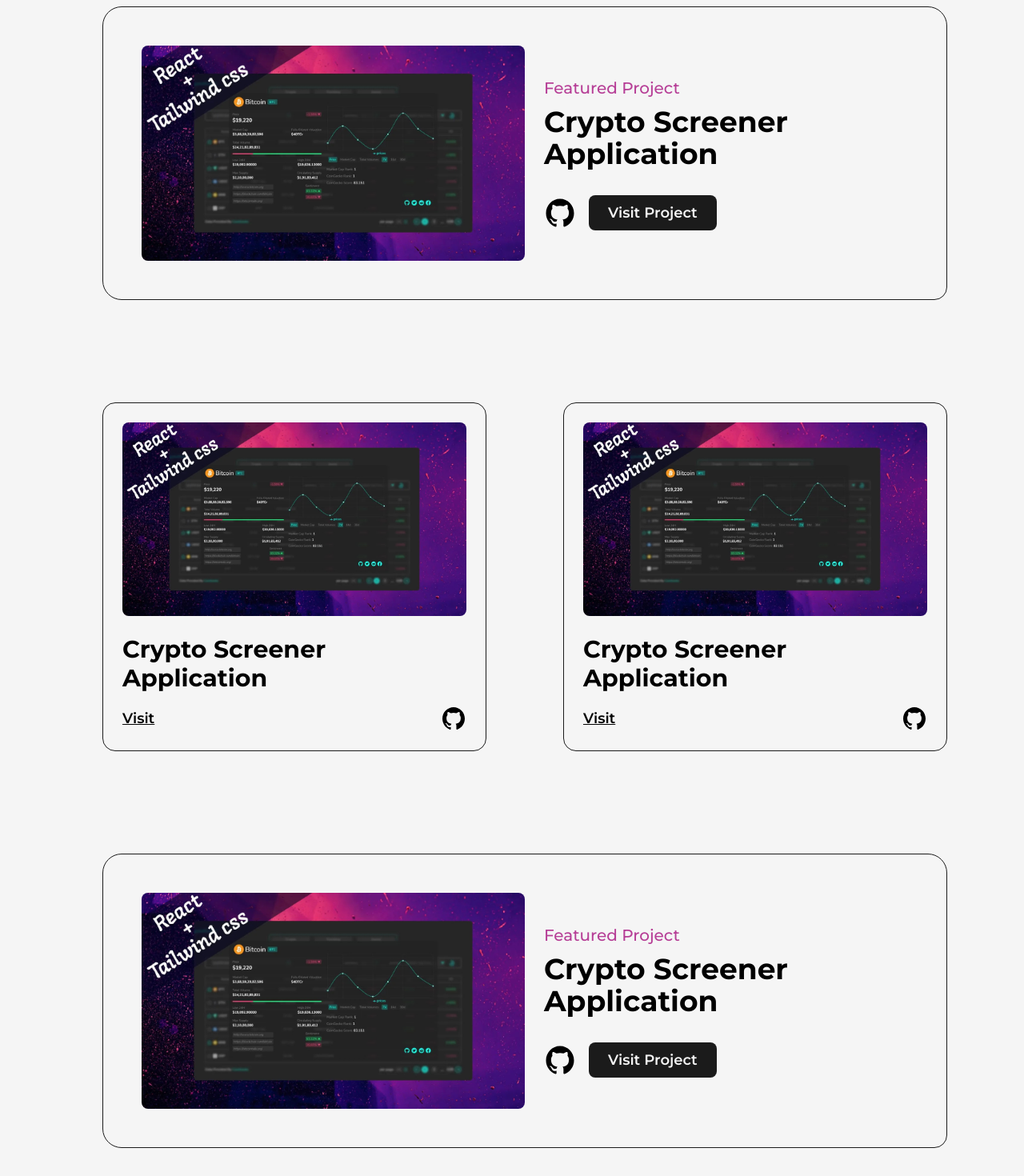
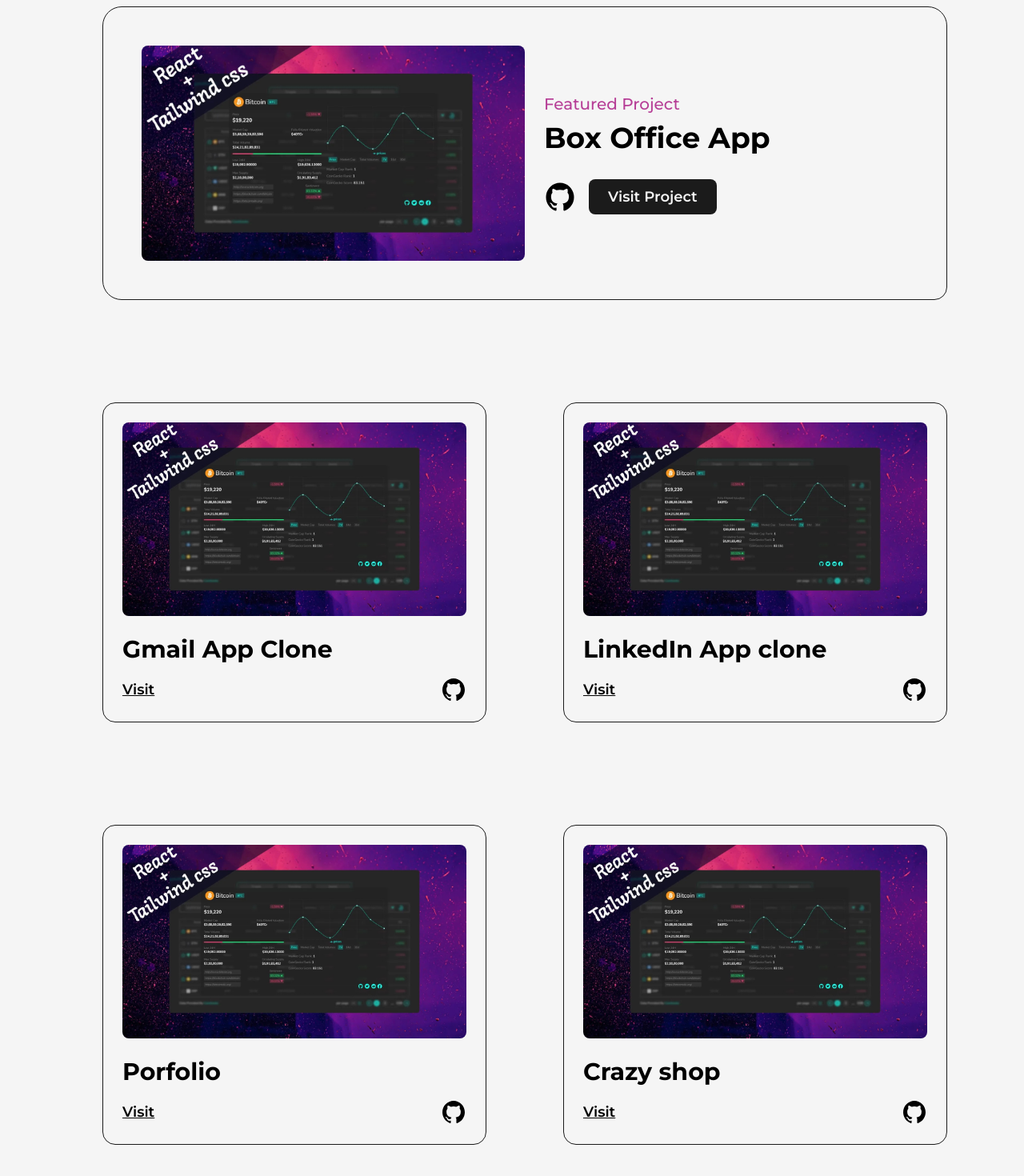
Before and after one commit to sabhareesh1009/portfolio, a Next.js app: page /projects in a window 1280 px wide. Shown: the part 520-1990 px from the top of the page at 80% size. Built offline with nearby package versions, Linux system fonts and the light colour scheme.

Commit message:
updated the project details

```diff
--- a/src/components/Experience.js
+++ b/src/components/Experience.js
@@ -56,9 +56,7 @@ const Experience = () => {
             companyLink="https://gupshup.io"
             time="2022-present"
             address="Bengalore, India"
-            work="Worked on a team responsible for developing new features for Google's
-search engine, including improving the accuracy and relevance of search results and
-developing new tools for data analysis and visualization."
+            work="working as a Frontend engineer and building fantastic products using Next.js and React.js and enriching the customer experience of conversational messaging platforms"
           />
           <Details
             position="Software Engineer"
@@ -66,9 +64,7 @@ developing new tools for data analysis and visualization."
             companyLink="https://partanalytics.com/"
             time="2021-2022"
             address="Bengalore, India"
-            work="Worked on a team responsible for developing new features for Google's
-search engine, including improving the accuracy and relevance of search results and
-developing new tools for data analysis and visualization."
+            work="Built the awesome supplier chain SaaS product end to end which enriches customers' data and provides a platform for managing commodity spend by supplier, commodity type, business, or product including actionable insights on cost and risk reduction opportunities and worked as a Frontend engineer by developing a beautiful UI using React.js"
           />
           <Details
             position="Systems Engineer"
@@ -76,9 +72,7 @@ developing new tools for data analysis and visualization."
             companyLink="https://www.infosys.com"
             time="2019-2021"
             address="Bengalore, India"
-            work="Worked on a team responsible for developing new features for Google's
-search engine, including improving the accuracy and relevance of search results and
-developing new tools for data analysis and visualization."
+            work=""
           />
         </ul>
       </div>
--- a/src/components/NavBar.js
+++ b/src/components/NavBar.js
@@ -51,7 +51,7 @@ const NavBar = () => {
           <TwitterIcon />
         </motion.a>
         <motion.a
-          href="https://twitter.com"
+          href="https://www.linkedin.com/in/sabhareesh-kandikonda-4ab701194/"
           target="_blank"
           className="w-6 mx-3"
           whileHover={{ y: -2 }}
@@ -60,7 +60,7 @@ const NavBar = () => {
           <LinkedInIcon />
         </motion.a>
         <motion.a
-          href="https://twitter.com"
+          href="https://github.com/sabhareesh1009"
           target="_blank"
           className="w-6 ml-3"
           whileHover={{ y: -2 }}
--- a/src/pages/about.js
+++ b/src/pages/about.js
@@ -62,7 +62,7 @@ const about = () => {
               <div className="flex flex-col items-end justify-center">
                 <span className="inline-block text-7xl font-bold">
                   {" "}
-                  <AnimatedNumbers value={20} />+
+                  <AnimatedNumbers value={10} />+
                 </span>
                 <h2 className="text-xl font-medium capitalize text-dark/75">
                   projects completed
@@ -71,7 +71,7 @@ const about = () => {
 
               <div className="flex flex-col items-end justify-center">
                 <span className="inline-block text-7xl font-bold">
-                  <AnimatedNumbers value={15} />+
+                  <AnimatedNumbers value={5} />+
                 </span>
                 <h2 className="text-xl font-medium capitalize text-dark/75">
                   satisfied clients
--- a/src/pages/index.js
+++ b/src/pages/index.js
@@ -37,7 +37,7 @@ export default function Home() {
               </p>
               <div className="flex items-center self-start mt-2">
                 <Link
-                  href="/dummy.pdf"
+                  href="https://drive.google.com/file/d/1ZpmIBi3t48TzU6n60nFitZom1yhuK0AY/view?usp=drive_link"
                   target="_blank"
                   className="flex items-center bg-dark text-light p-2.5 px-5 rounded-lg text-lg font-semibold hover:bg-light hover:text-dark border border-solid border-transparent hover:border-dark
 
--- a/src/pages/projects.js
+++ b/src/pages/projects.js
@@ -96,57 +96,50 @@ const projects = () => {
             text="Imagination Trumps Knowledge!"
             className="mb-16"
           />
-
           <div className="grid grid-cols-12 gap-24 gap-y-32">
             <div className="col-span-12">
               <FeaturedProject
-                title="Crypto Screener Application"
-                link={"/"}
+                title="Box Office App"
+                link={"https://box-office-5e075.web.app/"}
                 type="Featured Project"
                 img={projectImage1}
-                github="/"
+                github="https://github.com/sabhareesh1009/Box-Office-App"
               />
             </div>
             <div className="col-span-6">
               <Project
-                title="Crypto Screener Application"
-                link={"/"}
+                title="Gmail App Clone"
+                link={"https://clone-ff40a.web.app/"}
                 img={projectImage1}
-                github="/"
+                github="https://github.com/sabhareesh1009/gmail-app"
               />
             </div>
             <div className="col-span-6">
               <Project
-                title="Crypto Screener Application"
-                link={"/"}
+                title="LinkedIn App clone"
+                link={"https://linkedin-clone-91491.web.app/"}
                 img={projectImage1}
-                github="/"
+                github="https://github.com/sabhareesh1009/linkedin-app"
               />
             </div>
-            <div className="col-span-12">
-              {" "}
-              <FeaturedProject
-                title="Crypto Screener Application"
+
+            <div className="col-span-6">
+              {""}
+              <Project
+                title="Porfolio"
                 link={"/"}
                 type="Featured Project"
                 img={projectImage1}
-                github="/"
+                github="https://github.com/sabhareesh1009/portfolio"
               />
             </div>
+
             <div className="col-span-6">
               <Project
-                title="Crypto Screener Application"
-                link={"/"}
+                title="Crazy shop"
+                link={"https://crazy-shop-51b5f.web.app/"}
                 img={projectImage1}
-                github="/"
-              />
-            </div>
-            <div className="col-span-6">
-              <Project
-                title="Crypto Screener Application"
-                link={"/"}
-                img={projectImage1}
-                github="/"
+                github="https://github.com/sabhareesh1009/crazy-shop"
               />
             </div>
           </div>
```
Also changed, not shown: 1 other file (tests, documents, lock files or other folders).
